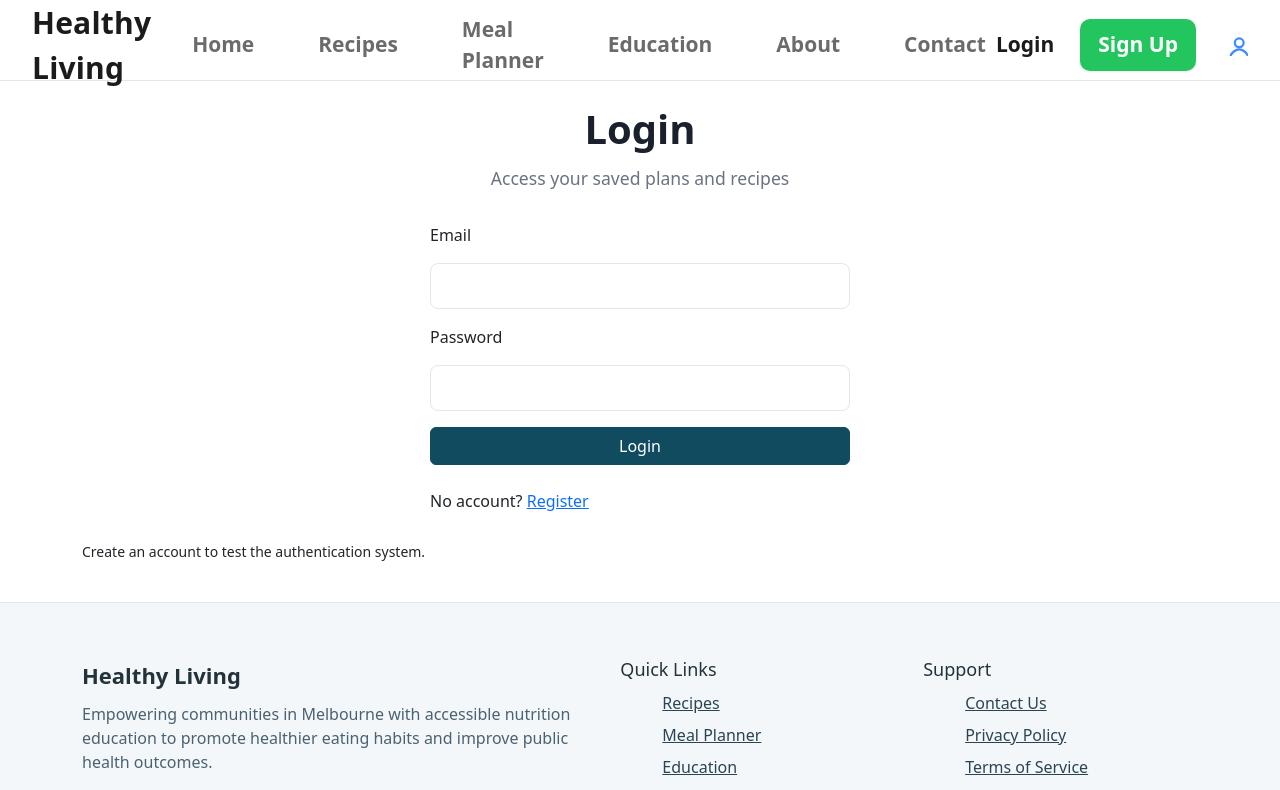
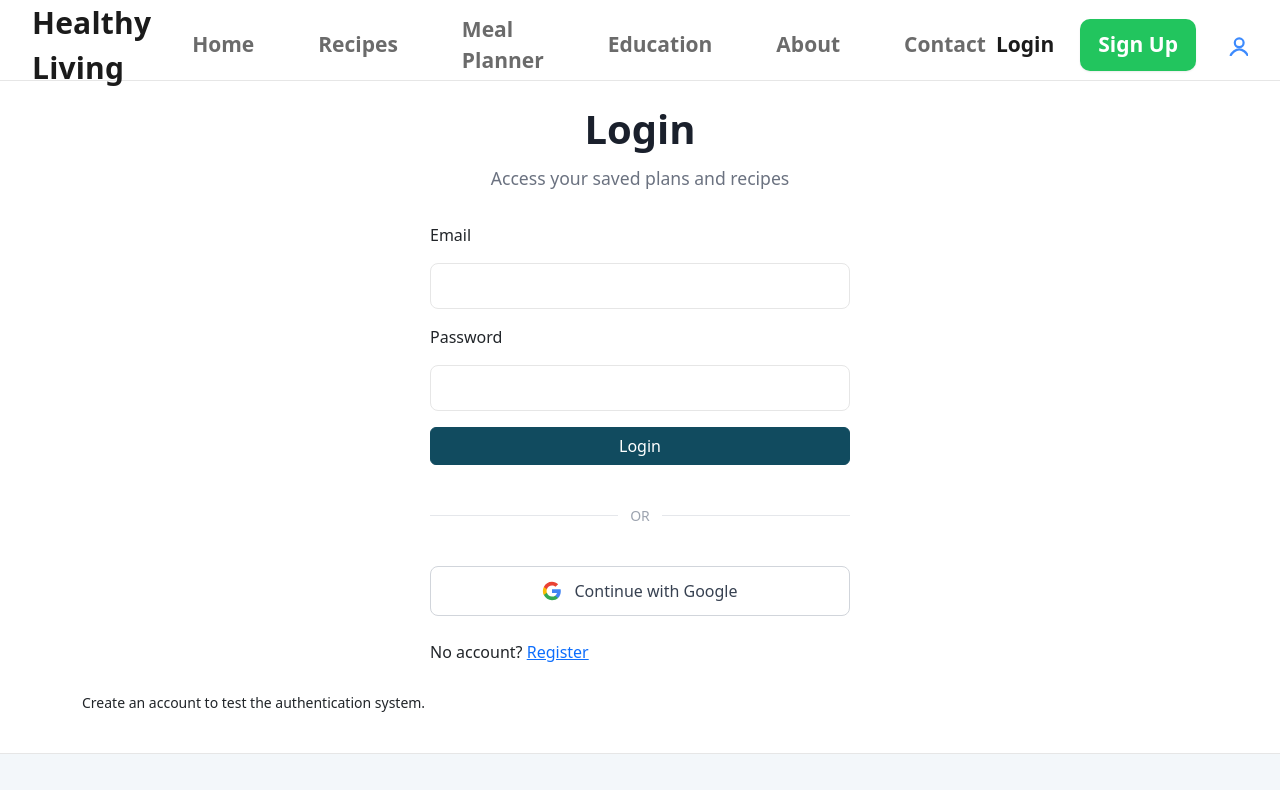
Before and after one commit to Dy1anL1/5032-Nutrition-Education, a Vue app: page /login in a window 1280 px wide. Shown: the top 790 px of the page. Built offline with nearby package versions, Linux system fonts and the light colour scheme; no server answers.

Commit message:
add google authentication function and add email function for admin

```diff
--- a/src/pages/Login.vue
+++ b/src/pages/Login.vue
@@ -37,6 +37,20 @@
     </button>
     <p class="toast-ok" v-if="ok">Login successful. Redirecting...</p>
     <p class="form-errors" v-if="fail">{{ errorMessage || 'Login failed. Please try again.' }}</p>
+
+    <div class="divider">
+      <span>OR</span>
+    </div>
+
+    <button type="button" @click="loginWithGoogle" class="btn google-btn" :disabled="loading">
+      <svg class="google-icon" viewBox="0 0 24 24" xmlns="http://www.w3.org/2000/svg">
+        <path d="M22.56 12.25c0-.78-.07-1.53-.2-2.25H12v4.26h5.92c-.26 1.37-1.04 2.53-2.21 3.31v2.77h3.57c2.08-1.92 3.28-4.74 3.28-8.09z" fill="#4285F4"/>
+        <path d="M12 23c2.97 0 5.46-.98 7.28-2.66l-3.57-2.77c-.98.66-2.23 1.06-3.71 1.06-2.86 0-5.29-1.93-6.16-4.53H2.18v2.84C3.99 20.53 7.7 23 12 23z" fill="#34A853"/>
+        <path d="M5.84 14.09c-.22-.66-.35-1.36-.35-2.09s.13-1.43.35-2.09V7.07H2.18C1.43 8.55 1 10.22 1 12s.43 3.45 1.18 4.93l2.85-2.22.81-.62z" fill="#FBBC05"/>
+        <path d="M12 5.38c1.62 0 3.06.56 4.21 1.64l3.15-3.15C17.45 2.09 14.97 1 12 1 7.7 1 3.99 3.47 2.18 7.07l3.66 2.84c.87-2.6 3.3-4.53 6.16-4.53z" fill="#EA4335"/>
+      </svg>
+      Continue with Google
+    </button>
 
     <p style="margin-top: 8px">No account? <router-link to="/register">Register</router-link></p>
   </form>
@@ -125,6 +139,26 @@ async function onSubmit() {
 
   loading.value = false
 }
+
+async function loginWithGoogle() {
+  loading.value = true
+  fail.value = false
+  errorMessage.value = ''
+
+  const result = await authStore.loginWithGoogle()
+
+  if (result.success) {
+    ok.value = true
+    setTimeout(() => {
+      router.push('/')
+    }, 700)
+  } else {
+    fail.value = true
+    errorMessage.value = result.error || 'Google sign-in failed. Please try again.'
+  }
+
+  loading.value = false
+}
 </script>
 
 <style scoped>
@@ -145,4 +179,57 @@ async function onSubmit() {
   color: #6b7280;
   margin: 0;
 }
+
+.divider {
+  display: flex;
+  align-items: center;
+  text-align: center;
+  margin: 24px 0;
+  color: #9ca3af;
+  font-size: 14px;
+}
+
+.divider::before,
+.divider::after {
+  content: '';
+  flex: 1;
+  border-bottom: 1px solid #e5e7eb;
+}
+
+.divider span {
+  padding: 0 12px;
+}
+
+.google-btn {
+  display: flex;
+  align-items: center;
+  justify-content: center;
+  gap: 12px;
+  width: 100%;
+  padding: 12px 24px;
+  background: white;
+  color: #374151;
+  border: 1px solid #d1d5db;
+  border-radius: 8px;
+  font-size: 16px;
+  font-weight: 500;
+  cursor: pointer;
+  transition: all 0.2s;
+}
+
+.google-btn:hover:not(:disabled) {
+  background: #f9fafb;
+  border-color: #9ca3af;
+  box-shadow: 0 1px 3px rgba(0, 0, 0, 0.1);
+}
+
+.google-btn:disabled {
+  opacity: 0.5;
+  cursor: not-allowed;
+}
+
+.google-icon {
+  width: 20px;
+  height: 20px;
+}
 </style>
--- a/src/pages/Register.vue
+++ b/src/pages/Register.vue
@@ -95,6 +95,22 @@
     </button>
     <p class="toast-ok" v-if="ok">Account created. Redirecting...</p>
     <p class="form-errors" v-if="errorMessage">{{ errorMessage }}</p>
+
+    <div class="divider">
+      <span>OR</span>
+    </div>
+
+    <button type="button" @click="registerWithGoogle" class="btn google-btn" :disabled="loading">
+      <svg class="google-icon" viewBox="0 0 24 24" xmlns="http://www.w3.org/2000/svg">
+        <path d="M22.56 12.25c0-.78-.07-1.53-.2-2.25H12v4.26h5.92c-.26 1.37-1.04 2.53-2.21 3.31v2.77h3.57c2.08-1.92 3.28-4.74 3.28-8.09z" fill="#4285F4"/>
+        <path d="M12 23c2.97 0 5.46-.98 7.28-2.66l-3.57-2.77c-.98.66-2.23 1.06-3.71 1.06-2.86 0-5.29-1.93-6.16-4.53H2.18v2.84C3.99 20.53 7.7 23 12 23z" fill="#34A853"/>
+        <path d="M5.84 14.09c-.22-.66-.35-1.36-.35-2.09s.13-1.43.35-2.09V7.07H2.18C1.43 8.55 1 10.22 1 12s.43 3.45 1.18 4.93l2.85-2.22.81-.62z" fill="#FBBC05"/>
+        <path d="M12 5.38c1.62 0 3.06.56 4.21 1.64l3.15-3.15C17.45 2.09 14.97 1 12 1 7.7 1 3.99 3.47 2.18 7.07l3.66 2.84c.87-2.6 3.3-4.53 6.16-4.53z" fill="#EA4335"/>
+      </svg>
+      Continue with Google
+    </button>
+
+    <p style="margin-top: 16px">Already have an account? <router-link to="/login">Login</router-link></p>
   </form>
 
   <!-- Info card displayed after submission (Week 3 style) -->
@@ -256,6 +272,24 @@ async function onSubmit() {
 
   loading.value = false
 }
+
+async function registerWithGoogle() {
+  loading.value = true
+  errorMessage.value = ''
+
+  const result = await authStore.loginWithGoogle()
+
+  if (result.success) {
+    ok.value = true
+    setTimeout(() => {
+      router.push('/')
+    }, 700)
+  } else {
+    errorMessage.value = result.error || 'Google sign-in failed. Please try again.'
+  }
+
+  loading.value = false
+}
 </script>
 
 <style scoped>
@@ -363,4 +397,57 @@ async function onSubmit() {
   color: #6b7280;
   margin: 0;
 }
+
+.divider {
+  display: flex;
+  align-items: center;
+  text-align: center;
+  margin: 24px 0;
+  color: #9ca3af;
+  font-size: 14px;
+}
+
+.divider::before,
+.divider::after {
+  content: '';
+  flex: 1;
+  border-bottom: 1px solid #e5e7eb;
+}
+
+.divider span {
+  padding: 0 12px;
+}
+
+.google-btn {
+  display: flex;
+  align-items: center;
+  justify-content: center;
+  gap: 12px;
+  width: 100%;
+  padding: 12px 24px;
+  background: white;
+  color: #374151;
+  border: 1px solid #d1d5db;
+  border-radius: 8px;
+  font-size: 16px;
+  font-weight: 500;
+  cursor: pointer;
+  transition: all 0.2s;
+}
+
+.google-btn:hover:not(:disabled) {
+  background: #f9fafb;
+  border-color: #9ca3af;
+  box-shadow: 0 1px 3px rgba(0, 0, 0, 0.1);
+}
+
+.google-btn:disabled {
+  opacity: 0.5;
+  cursor: not-allowed;
+}
+
+.google-icon {
+  width: 20px;
+  height: 20px;
+}
 </style>
--- a/src/services/emailService.js
+++ b/src/services/emailService.js
@@ -2,6 +2,29 @@ import { getFunctions, httpsCallable } from 'firebase/functions'
 import app from '../firebase'
 
 const functions = getFunctions(app)
+
+/**
+ * Send a single email with optional attachment
+ * @param {Object} emailData - Email data
+ * @param {string} emailData.to - Recipient email
+ * @param {string} emailData.subject - Email subject
+ * @param {string} emailData.text - Plain text content
+ * @param {string} emailData.html - HTML content
+ * @param {string} emailData.attachmentBase64 - Base64 encoded attachment (optional)
+ * @param {string} emailData.attachmentFilename - Attachment filename (optional)
+ * @param {string} emailData.attachmentType - MIME type (optional, default: application/pdf)
+ * @returns {Promise<Object>} Result object
+ */
+export async function sendEmail(emailData) {
+  try {
+    const sendEmailFunction = httpsCallable(functions, 'sendEmail')
+    const result = await sendEmailFunction(emailData)
+    return result.data
+  } catch (error) {
+    console.error('Error calling sendEmail function:', error)
+    throw new Error(error.message || 'Failed to send email')
+  }
+}
 
 /**
  * Send contact form email
--- a/src/stores/auth.js
+++ b/src/stores/auth.js
@@ -5,7 +5,9 @@ import {
   signInWithEmailAndPassword,
   signOut,
   onAuthStateChanged,
-  updateProfile
+  updateProfile,
+  GoogleAuthProvider,
+  signInWithPopup
 } from 'firebase/auth'
 import { doc, setDoc, getDoc } from 'firebase/firestore'
 import { auth, db } from '../firebase'
@@ -181,6 +183,52 @@ export const useAuthStore = defineStore('auth', () => {
     }
   }
 
+  const loginWithGoogle = async () => {
+    try {
+      const provider = new GoogleAuthProvider()
+      const userCredential = await signInWithPopup(auth, provider)
+      user.value = userCredential.user
+
+      // Check if user profile exists
+      const userDocRef = doc(db, 'users', userCredential.user.uid)
+      const userDoc = await getDoc(userDocRef)
+
+      if (!userDoc.exists()) {
+        // Create new user profile for Google sign-in users
+        const profileData = {
+          name: userCredential.user.displayName || 'User',
+          email: userCredential.user.email,
+          role: 'user',
+          createdAt: new Date()
+        }
+
+        // Save to Firestore
+        await setDoc(userDocRef, profileData)
+
+        // Update local state
+        userProfile.value = {
+          ...profileData,
+          createdAt: profileData.createdAt.toISOString()
+        }
+
+        // Cache locally
+        localStorage.setItem(
+          `userProfile_${userCredential.user.uid}`,
+          JSON.stringify(userProfile.value)
+        )
+      } else {
+        // Load existing profile
+        await loadUserProfile(userCredential.user.uid)
+      }
+
+      loading.value = false
+      return { success: true }
+    } catch (error) {
+      console.error('Google sign-in error:', error)
+      return { success: false, error: error.message }
+    }
+  }
+
   const promoteToAdmin = async () => {
     if (!user.value) return { success: false, error: 'No user logged in' }
 
@@ -236,6 +284,7 @@ export const useAuthStore = defineStore('auth', () => {
     initializeAuth,
     register,
     login,
+    loginWithGoogle,
     logout,
     promoteToAdmin
   }
```
Also changed, not shown: firebase.json.
